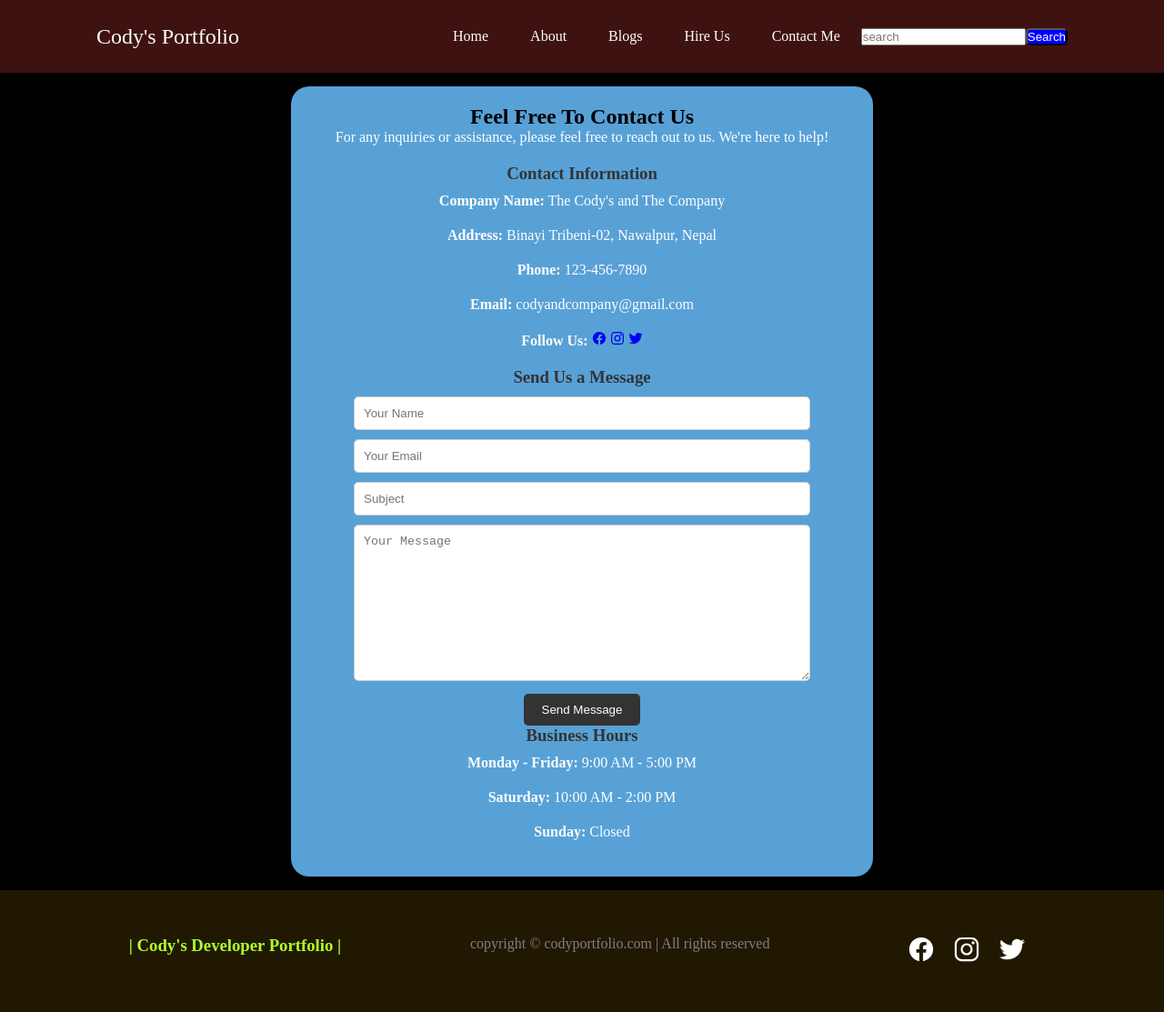
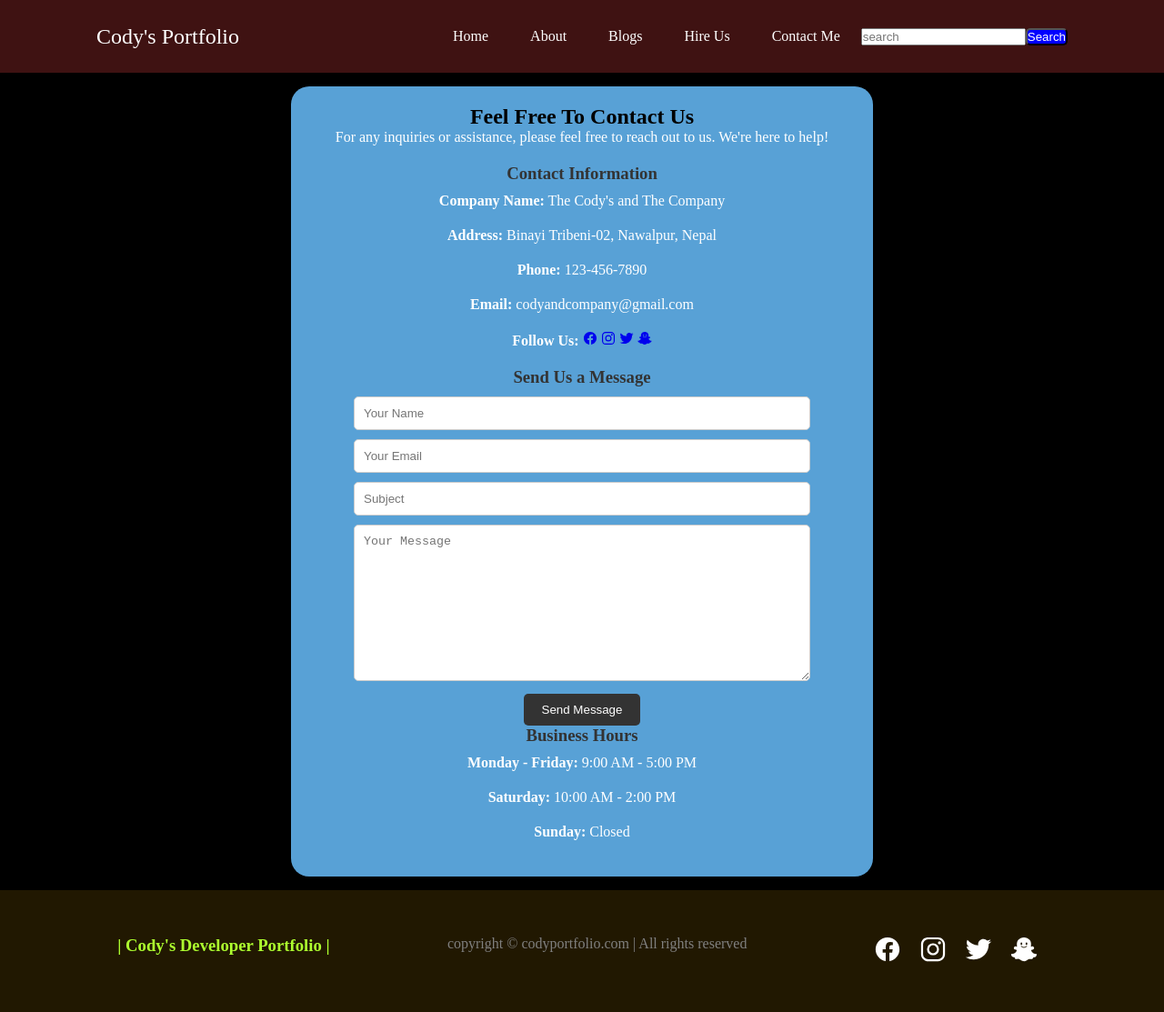
Before and after one commit to iamcody-git/Portfolio, a plain HTML site: page contact.html in a window 1280 px wide. Shown: the whole page at 91% size. Drawn offline with nearby package versions, Linux system fonts and the light colour scheme.

Commit message:
modified

```diff
--- a/contact.html
+++ b/contact.html
@@ -88,6 +88,7 @@
             <a href="https://www.facebook.com/profile.php?id=100089446107822&mibextid=ZbWKw" target="_blank"> <ion-icon name="logo-facebook"></ion-icon></a>
             <a href="https://www.instagram.com/prashant.adk09" target="_blank"><ion-icon name="logo-instagram"></ion-icon></a>
             <a href="https://www.twitter.com/prashan43022547" target="_blank"><ion-icon name="logo-twitter"></ion-icon></a>
+            <a href="/" target="_blank"><ion-icon name="logo-snapchat"></ion-icon></a>
           </p>
         </div>
 
@@ -127,6 +128,7 @@
                     <li><a href="https://www.facebook.com/profile.php?id=100089446107822&mibextid=ZbWKw" target="_blank"> <ion-icon name="logo-facebook"></ion-icon></a></li>
                     <li><a href="https://www.instagram.com/prashant.adk09" target="_blank"><ion-icon name="logo-instagram"></ion-icon></a></li>
                     <li><a href="https://www.twitter.com/prashan43022547" target="_blank"><ion-icon name="logo-twitter"></ion-icon></a></li>
+                    <li><a href="/" target="_blank"><ion-icon name="logo-snapchat"></ion-icon></a></li>
 
                   </ul>
             </div>
```
Also changed, not shown: about.html (+1 -0 lines), index.html (+1 -0 lines), project.html (+1 -0 lines).
